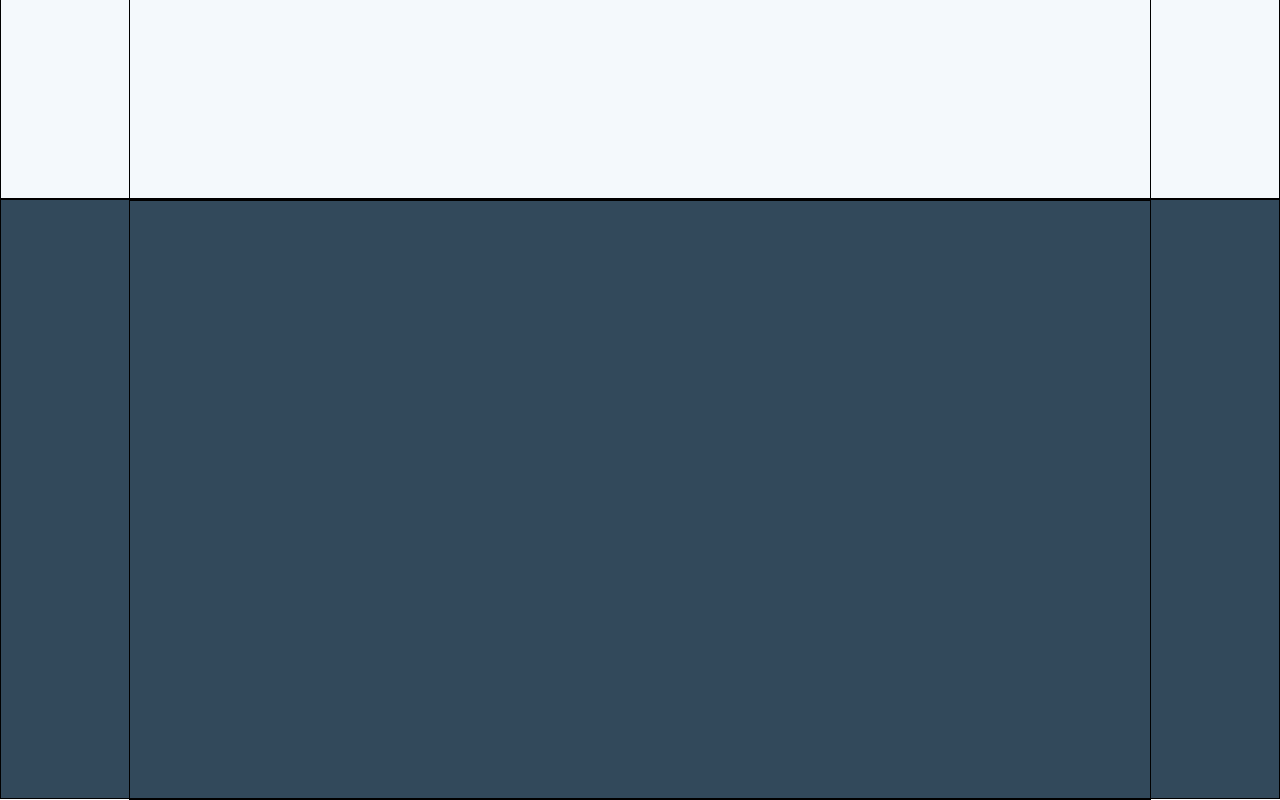
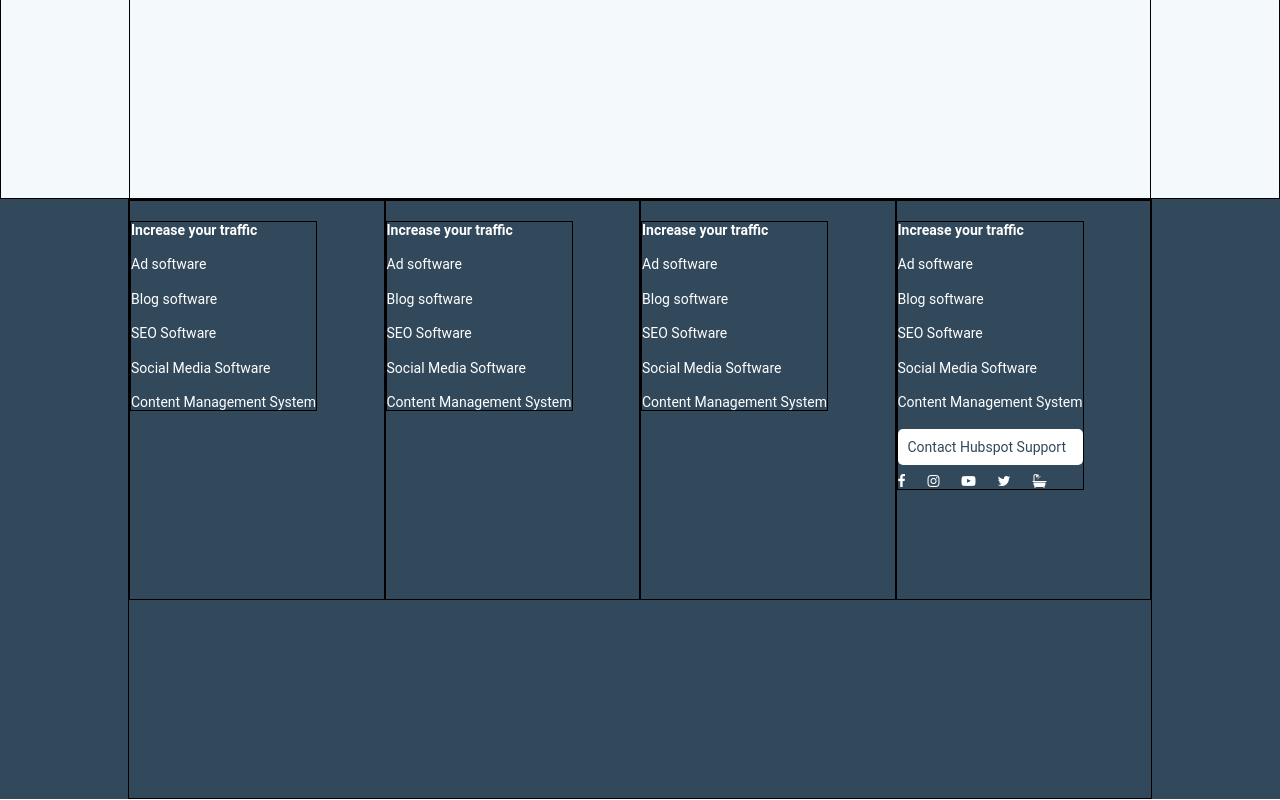
Before and after one commit to mirkoguerra/htmlcss-hubspot, a plain HTML site: page index.html in a window 1280 px wide. Shown: the part 3001-3801 px from the top of the page. Drawn offline with Linux system fonts and the light colour scheme.

Commit message:
Header e Footer

```diff
--- a/css/style.css
+++ b/css/style.css
@@ -29,6 +29,10 @@ h1 {
   height: 100px;
 }
 
+.h-400 {
+  height: 400px;
+}
+
 .h-500 {
   height: 500px;
 }
@@ -39,6 +43,10 @@ h1 {
 
 .h-1200 {
   height: 1200px;
+}
+
+.w-25 {
+  width: 25%;
 }
 
 .grey {
@@ -112,6 +120,11 @@ h1 {
 
 }
 
+.distac {
+  position: absolute;
+  top: 5%;
+}
+
 .common-button {
   color: #FFFFFF;
   background-color: #FE7759;
@@ -159,3 +172,32 @@ header .jumbo .cont-l p {
   margin-top: 10%;
   margin-bottom: 10%;
 }
+
+footer {
+  color: white;
+}
+
+footer a {
+  color: white;
+}
+
+footer ul {
+  list-style-type: none;
+}
+
+footer .w-25 .distac a {
+  margin-top: 10%;
+}
+
+footer .w-25 .distac .footer-button {
+  color: #32495B;
+  background-color: #FFFFFF;
+  border-radius: 5px;
+  padding: 10px;
+  display: block;
+}
+
+footer .w-25 .distac i {
+  margin-right: 10%;
+  margin-top: 5%;
+}
--- a/index.html
+++ b/index.html
@@ -135,9 +135,89 @@
 
     </main>
 
-    <footer class="blue h-600 border">
+    <footer class="blue">
 
-      <div class="cont h-600 border">
+      <div class="cont clearfix h-600  border">
+
+        <div class="w-25 h-400 fl-l rel border">
+
+          <div class="distac border">
+
+            <strong>Increase your traffic</strong>
+
+                <ul>
+                  <li><a href="#">Ad software</a></li>
+                  <li><a href="#">Blog software</a></li>
+                  <li><a href="#">SEO Software</a></li>
+                  <li><a href="#">Social Media Software</a></li>
+                  <li><a href="#">Content Management System</a></li>
+                </ul>
+
+          </div>
+
+        </div>
+
+        <div class="w-25 h-400 fl-l rel border">
+
+          <div class="distac border">
+
+            <strong>Increase your traffic</strong>
+
+                <ul>
+                  <li><a href="#">Ad software</a></li>
+                  <li><a href="#">Blog software</a></li>
+                  <li><a href="#">SEO Software</a></li>
+                  <li><a href="#">Social Media Software</a></li>
+                  <li><a href="#">Content Management System</a></li>
+                </ul>
+
+          </div>
+
+        </div>
+
+        <div class="w-25 h-400 fl-l rel border">
+
+          <div class="distac border">
+
+            <strong>Increase your traffic</strong>
+
+                <ul>
+                  <li><a href="#">Ad software</a></li>
+                  <li><a href="#">Blog software</a></li>
+                  <li><a href="#">SEO Software</a></li>
+                  <li><a href="#">Social Media Software</a></li>
+                  <li><a href="#">Content Management System</a></li>
+                </ul>
+
+          </div>
+
+        </div>
+
+        <div class="w-25 h-400 fl-l rel border">
+
+          <div class="distac border">
+
+            <strong>Increase your traffic</strong>
+
+                <ul>
+                  <li><a href="#">Ad software</a></li>
+                  <li><a href="#">Blog software</a></li>
+                  <li><a href="#">SEO Software</a></li>
+                  <li><a href="#">Social Media Software</a></li>
+                  <li><a href="#">Content Management System</a></li>
+                </ul>
+
+                <a class="footer-button" href="#">Contact&nbsp;Hubspot&nbsp;Support</a>
+
+                <i class="fa fa-facebook" aria-hidden="true"></i>
+              <i class="fa fa-instagram" aria-hidden="true"></i>
+              <i class="fa fa-youtube-play" aria-hidden="true"></i>
+              <i class="fa fa-twitter" aria-hidden="true"></i>
+              <i class="fa fa-bath" aria-hidden="true"></i>
+
+          </div>
+
+        </div>
 
       </div>
 
```
